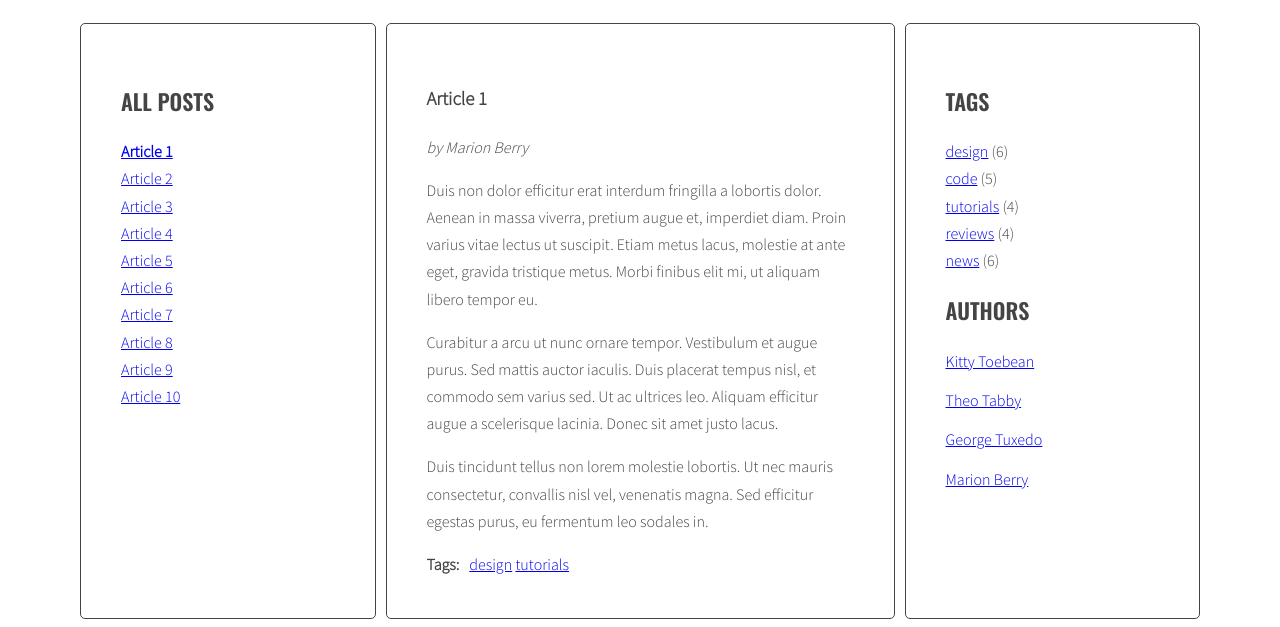
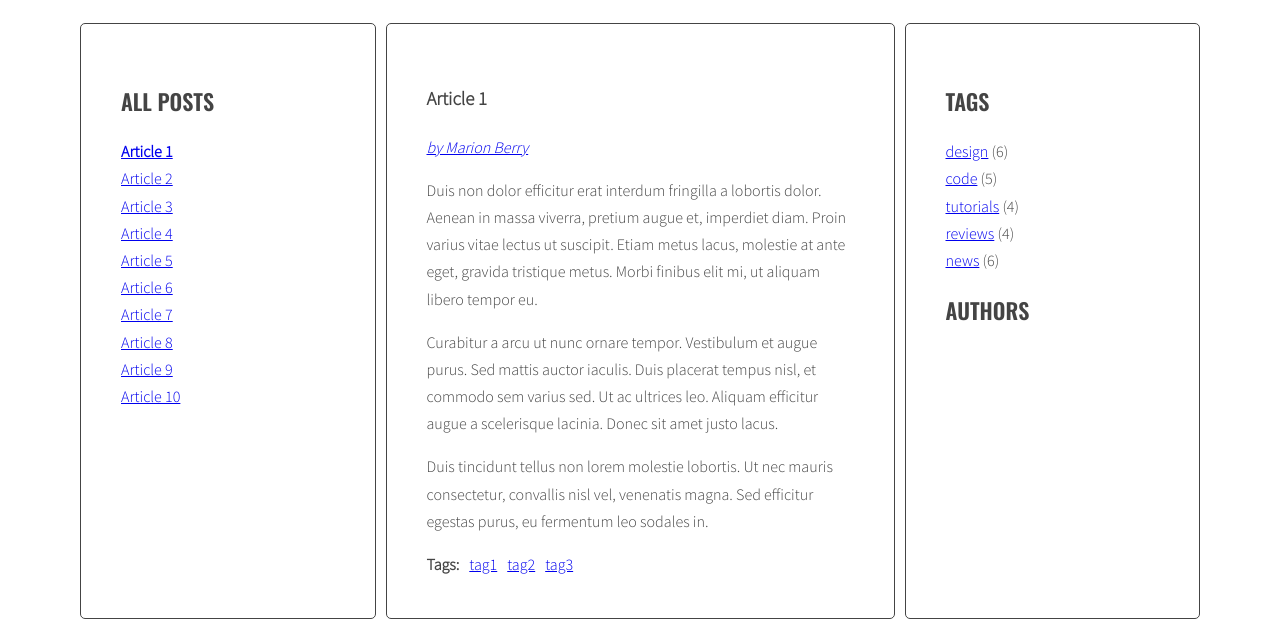
Before and after one commit to ponurrrak/javascript-blog, a website: page index.html in a window 1280 px wide. Shown: the part 220-847 px from the top of the page. Drawn offline with nearby package versions, Linux system fonts and the light colour scheme.

Commit message:
Add functions: generateTags, tagClickHandler, addClickListenersToTags, generateAuthors, authorClickHandler and addClickListenersToAuthors. Improve generateTitleLinks function.

```diff
--- a/index.html
+++ b/index.html
@@ -17,9 +17,9 @@
             <ul class="list titles"></ul>
           </aside>
           <section class="posts">
-            <article class="post active" id="article-1">
+            <article class="post active" id="article-1" data-tags="tag1 tag2 tag3" data-author="Marion Berry">
               <h3 class="post-title">Article 1</h3>
-              <p class="post-author">by Marion Berry</p>
+              <p class="post-author"></p>
               <div class="post-content">
                 <p>Duis non dolor efficitur erat interdum fringilla a lobortis dolor. Aenean in massa viverra, pretium augue et, imperdiet diam. Proin varius vitae lectus ut suscipit. Etiam metus lacus, molestie at ante eget, gravida tristique metus. Morbi finibus elit mi, ut aliquam libero tempor eu.</p>
 
@@ -30,14 +30,12 @@
               <div class="post-tags">
                 <p><strong>Tags:</strong></p>
                 <ul class="list list-horizontal">
-                  <li><a href="#">design</a></li>
-                  <li><a href="#">tutorials</a></li>
                 </ul>
               </div>
             </article>
-            <article class="post" id="article-2">
+            <article class="post" id="article-2" data-tags="tag4" data-author="Theo Tabby">
               <h3 class="post-title">Article 2</h3>
-              <p class="post-author">by Theo Tabby</p>
+              <p class="post-author"></p>
               <div class="post-content">
                 <p>Phasellus sollicitudin, arcu vel iaculis ullamcorper, quam leo viverra orci, et faucibus quam sapien vel est. Maecenas ac suscipit elit. Nullam interdum, lorem vitae venenatis pulvinar, ex dui malesuada nunc, tempus cursus enim metus vel nulla.</p>
 
@@ -48,14 +46,12 @@
               <div class="post-tags">
                 <p><strong>Tags:</strong></p>
                 <ul class="list list-horizontal">
-                  <li><a href="#">news</a></li>
-                  <li><a href="#">code</a></li>
                 </ul>
               </div>
             </article>
-            <article class="post" id="article-3">
+            <article class="post" id="article-3" data-tags="tag1 tag5 tag6" data-author="George Tuxedo">
               <h3 class="post-title">Article 3</h3>
-              <p class="post-author">by George Tuxedo</p>
+              <p class="post-author"></p>
               <div class="post-content">
                 <p>Mauris vel pellentesque turpis, ac sodales nisl. Quisque iaculis mi velit, ut convallis tellus accumsan a. Quisque iaculis, nisi et dignissim tincidunt, nisl eros euismod nulla, finibus laoreet erat enim posuere elit.</p>
 
@@ -65,15 +61,12 @@
               <div class="post-tags">
                 <p><strong>Tags:</strong></p>
                 <ul class="list list-horizontal">
-                  <li><a href="#">news</a></li>
-                  <li><a href="#">reviews</a></li>
-                  <li><a href="#">design</a></li>
                 </ul>
               </div>
             </article>
-            <article class="post" id="article-4">
+            <article class="post" id="article-4" data-tags="tag2 tag3 tag6" data-author="Kitty Toebean">
               <h3 class="post-title">Article 4</h3>
-              <p class="post-author">by Kitty Toebean</p>
+              <p class="post-author"></p>
               <div class="post-content">
                 <p>Morbi vel cursus nulla, vel varius mauris. Suspendisse sed elit sit amet risus faucibus vestibulum ut sit amet purus. Donec orci est, condimentum ut quam quis, scelerisque fringilla ligula.</p>
 
@@ -84,15 +77,12 @@
               <div class="post-tags">
                 <p><strong>Tags:</strong></p>
                 <ul class="list list-horizontal">
-                  <li><a href="#">tutorials</a></li>
-                  <li><a href="#">code</a></li>
-                  <li><a href="#">design</a></li>
                 </ul>
               </div>
             </article>
-            <article class="post" id="article-5">
+            <article class="post" id="article-5" data-tags="tag4 tag7" data-author="Marion Berry">
               <h3 class="post-title">Article 5</h3>
-              <p class="post-author">by Marion Berry</p>
+              <p class="post-author"></p>
               <div class="post-content">
                 <p>Suspendisse sem eros, euismod condimentum arcu ac, consequat fermentum orci. Nam convallis lacus nec interdum vestibulum. Vestibulum luctus, quam eu tristique ornare, lorem nibh sodales enim, vitae tempor dolor ante vitae tortor.</p>
 
@@ -103,14 +93,12 @@
               <div class="post-tags">
                 <p><strong>Tags:</strong></p>
                 <ul class="list list-horizontal">
-                  <li><a href="#">design</a></li>
-                  <li><a href="#">reviews</a></li>
                 </ul>
               </div>
             </article>
-            <article class="post" id="article-6">
+            <article class="post" id="article-6" data-tags="tag1 tag5 tag6 tag8" data-author="George Tuxedo">
               <h3 class="post-title">Article 6</h3>
-              <p class="post-author">by George Tuxedo</p>
+              <p class="post-author"></p>
               <div class="post-content">
                 <p>Donec posuere iaculis ante sed hendrerit. Lorem ipsum dolor sit amet, consectetur adipiscing elit. Quisque hendrerit neque nec urna tincidunt, quis vehicula dui vulputate. Morbi est sapien, auctor ut lectus eu, placerat viverra lorem.</p>
 
@@ -121,14 +109,12 @@
               <div class="post-tags">
                 <p><strong>Tags:</strong></p>
                 <ul class="list list-horizontal">
-                  <li><a href="#">reviews</a></li>
-                  <li><a href="#">code</a></li>
                 </ul>
               </div>
             </article>
-            <article class="post" id="article-7">
+            <article class="post" id="article-7" data-tags="tag1 tag2 tag3 tag6" data-author="Kitty Toebean">
               <h3 class="post-title">Article 7</h3>
-              <p class="post-author">by Kitty Toebean</p>
+              <p class="post-author"></p>
               <div class="post-content">
                 <p>Donec eleifend mauris ac nisl fermentum, ac fermentum turpis dignissim. Aliquam diam nisl, imperdiet a varius eget, lobortis sed nisi. Nullam suscipit ipsum sed magna blandit, sed pellentesque urna malesuada.</p>
 
@@ -139,14 +125,12 @@
               <div class="post-tags">
                 <p><strong>Tags:</strong></p>
                 <ul class="list list-horizontal">
-                  <li><a href="#">code</a></li>
-                  <li><a href="#">news</a></li>
                 </ul>
               </div>
             </article>
-            <article class="post" id="article-8">
+            <article class="post" id="article-8" data-tags="tag1 tag4 tag6" data-author="Theo Tabby">
               <h3 class="post-title">Article 8</h3>
-              <p class="post-author">by Theo Tabby</p>
+              <p class="post-author"></p>
               <div class="post-content">
                 <p>Praesent quis imperdiet erat. Curabitur tempor sapien a interdum malesuada. Proin libero erat, sagittis a sollicitudin eget, pulvinar nec risus. Cras et suscipit sem.</p>
 
@@ -157,15 +141,12 @@
               <div class="post-tags">
                 <p><strong>Tags:</strong></p>
                 <ul class="list list-horizontal">
-                  <li><a href="#">news</a></li>
-                  <li><a href="#">design</a></li>
-                  <li><a href="#">tutorials</a></li>
                 </ul>
               </div>
             </article>
-            <article class="post" id="article-9">
+            <article class="post" id="article-9" data-tags="tag2 tag7" data-author="Marion Berry">
               <h3 class="post-title">Article 9</h3>
-              <p class="post-author">by Marion Berry</p>
+              <p class="post-author"></p>
               <div class="post-content">
                 <p>Tam et facilisis purus. Donec vulputate est quis lobortis posuere. Nunc vitae lorem ut odio faucibus pulvinar nec in justo. Ut ut ante ac tellus ornare tempus. Nunc maximus, tortor et dictum convallis, nunc libero posuere leo, scelerisque ultrices arcu sapien ut tellus.</p>
 
@@ -176,14 +157,12 @@
               <div class="post-tags">
                 <p><strong>Tags:</strong></p>
                 <ul class="list list-horizontal">
-                  <li><a href="#">news</a></li>
-                  <li><a href="#">tutorials</a></li>
                 </ul>
               </div>
             </article>
-            <article class="post" id="article-10">
+            <article class="post" id="article-10" data-tags="tag1 tag5" data-author="George Tuxedo">
               <h3 class="post-title">Article 10</h3>
-              <p class="post-author">by George Tuxedo</p>
+              <p class="post-author"></p>
               <div class="post-content">
                 <p>Aliquam erat volutpat. Ut non eleifend lectus. Donec suscipit tellus tempor, ornare dui id, hendrerit neque. Phasellus lacinia laoreet dui in luctus. Sed hendrerit, magna sit amet varius tempor, augue augue scelerisque est, non scelerisque mauris libero eu sapien.</p>
 
@@ -194,10 +173,6 @@
               <div class="post-tags">
                 <p><strong>Tags:</strong></p>
                 <ul class="list list-horizontal">
-                  <li><a href="#">code</a></li>
-                  <li><a href="#">design</a></li>
-                  <li><a href="#">news</a></li>
-                  <li><a href="#">reviews</a></li>
                 </ul>
               </div>
             </article>
@@ -213,26 +188,6 @@
             </ul>
             <h2 class="section-title">Authors</h2>
             <ul class="list authors">
-              <li>
-                <a href="#">
-                  <span class="author-name">Kitty Toebean</span>
-                </a>
-              </li>
-              <li>
-                <a href="#">
-                  <span class="author-name">Theo Tabby</span>
-                </a>
-              </li>
-              <li>
-                <a href="#">
-                  <span class="author-name">George Tuxedo</span>
-                </a>
-              </li>
-              <li>
-                <a href="#">
-                  <span class="author-name">Marion Berry</span>
-                </a>
-              </li>
             </ul>
           </aside>
         </main>
--- a/js/script.js
+++ b/js/script.js
@@ -1,34 +1,48 @@
 'use strict';
 
 {
+  const optTitleLinkTemplate = '<li><a href="#{article-id}"><span>{article-title}</span></a></li>';
+  // {article-id} and {article-title} in string above are placeholders only to be replaced in further code by values of variables
+
+  const optTagWrapperTemplate = '<li><a href="#tag-{tag}">{tag}</a></li>';
+  // same idea as above. It's also implemented below in other variables or properties with names based on word "template"
+
+  const optArticleAuthorTemplate = '<a href="#author-{author}">by {author}</a>';
+
   const optActiveClass = 'active';
 
   const optSelectors = {
     article: '.post',
     articleTitle: '.post-title',
     titleList: '.titles',
-    firstTitleLink: 'li:first-of-type a'
+    articleTags: '.post-tags .list',
+    tagLink: 'a[href^="#tag-"]',
+    articleAuthor: '.post-author',
+    authorLink: 'a[href^="#author-"]',
+    linkTemplate: 'a[href="{link}"]'
   };
 
   optSelectors.activeArticle = optSelectors.article + '.' + optActiveClass;
   optSelectors.titleLinks = optSelectors.titleList + ' a';
   optSelectors.activeTitleLink = optSelectors.titleLinks + '.' + optActiveClass;
+  optSelectors.activeTagLink = optSelectors.tagLink + '.' + optActiveClass;
+  optSelectors.articleTagggedTemplate = optSelectors.article + '[data-tags~="{tagText}"]';
+  optSelectors.activeArticleAuthor = optSelectors.articleAuthor + ' .' + optActiveClass;
+  optSelectors.articleBySameAuthorTemplate = optSelectors.article + '[data-author="{authorText}"]';
 
-  const optTitleLinkTemplate = '<li><a href="#{article-id}"><span>{article-title}</span></a></li>';
-  // {article-id} and {article-title} in string above are placeholders only to be replaced in further code by values of variables
-
+  const fullListofArticles = document.querySelectorAll(optSelectors.article);
 
   const titleClickHandler = function(e){
     e.preventDefault();
     const clickedElement = this;
     const newActiveArticleId = clickedElement.getAttribute('href');
     const activeLinks = document.querySelectorAll(optSelectors.activeTitleLink);
-    for (let activeLink of activeLinks){
+    for(let activeLink of activeLinks){
       activeLink.classList.remove(optActiveClass);
     }
     clickedElement.classList.add(optActiveClass);
     const activeArticles = document.querySelectorAll(optSelectors.activeArticle);
-    for (let activeArticle of activeArticles){
+    for(let activeArticle of activeArticles){
       activeArticle.classList.remove(optActiveClass);
     }
     document.querySelector(newActiveArticleId).classList.add(optActiveClass);
@@ -37,19 +51,87 @@
   const generateTitleLinks = function(selector){
     const titleList = document.querySelector(optSelectors.titleList);
     titleList.innerHTML = '';
-    const listofArticles = document.querySelectorAll(selector);
     let newTitleListContent = '';
+    const listofArticles = (selector !== undefined) ? document.querySelectorAll(selector) : fullListofArticles;
     for(let article of listofArticles){
       newTitleListContent += optTitleLinkTemplate.replace('{article-id}', article.getAttribute('id')).replace('{article-title}', article.querySelector(optSelectors.articleTitle).textContent);
     }
     titleList.innerHTML = newTitleListContent;
-    titleList.querySelector(optSelectors.firstTitleLink).classList.add(optActiveClass);
     const links = document.querySelectorAll(optSelectors.titleLinks);
     for(let link of links){
       link.addEventListener('click', titleClickHandler);
+      for(let activeArticle of document.querySelectorAll(optSelectors.activeArticle)){
+        if(link.getAttribute('href').slice(1) === activeArticle.getAttribute('id')){
+          link.classList.add(optActiveClass);
+        }
+      }
     }
   };
 
+  const generateTags = function(){
+    for(let article of fullListofArticles){
+      const articleTagsList = article.querySelector(optSelectors.articleTags);
+      let articleTagsListContent = '';
+      for(let tag of article.getAttribute('data-tags').split(' ')){
+        articleTagsListContent += optTagWrapperTemplate.replace(/\{tag\}/g, tag);
+      }
+      articleTagsList.innerHTML = articleTagsListContent;
+    }
+  };
 
-  generateTitleLinks(optSelectors.article);
+  const tagClickHandler = function(e){
+    e.preventDefault();
+    const clickedElement = this;
+    const newActiveTagLink = clickedElement.getAttribute('href');
+    const newActiveTagText =  newActiveTagLink.slice(5);
+    for(let activeTagLink of document.querySelectorAll(optSelectors.activeTagLink)){
+      activeTagLink.classList.remove(optActiveClass);
+    }
+    for(let newActiveTag of document.querySelectorAll(optSelectors.linkTemplate.replace('{link}', newActiveTagLink))){
+      newActiveTag.classList.add(optActiveClass);
+    }
+    generateTitleLinks(optSelectors.articleTagggedTemplate.replace(/\{tagText\}/g, newActiveTagText));
+  };
+
+  const addClickListenersToTags = function(){
+    for(let tagLink of document.querySelectorAll(optSelectors.tagLink)){
+      tagLink.addEventListener('click', tagClickHandler);
+    }
+  };
+
+  const generateAuthors = function(){
+    for(let article of fullListofArticles){
+      article.querySelector(optSelectors.articleAuthor).innerHTML = optArticleAuthorTemplate.replace(/\{author\}/g, article.getAttribute('data-author'));
+    }
+  };
+
+  const authorClickHandler = function(e){
+    e.preventDefault();
+    const clickedElement = this;
+    const newActiveAuthorLink = clickedElement.getAttribute('href');
+    const newActiveAuthorText =  newActiveAuthorLink.slice(8);
+    for(let activeAuthorLink of document.querySelectorAll(optSelectors.activeArticleAuthor)){
+      activeAuthorLink.classList.remove(optActiveClass);
+    }
+    for(let newActiveAuthor of document.querySelectorAll(optSelectors.linkTemplate.replace('{link}', newActiveAuthorLink))){
+      newActiveAuthor.classList.add(optActiveClass);
+    }
+    generateTitleLinks(optSelectors.articleBySameAuthorTemplate.replace(/\{authorText\}/g, newActiveAuthorText));
+  };
+
+  const addClickListenersToAuthors = function(){
+    for(let authorLink of document.querySelectorAll(optSelectors.authorLink)){
+      authorLink.addEventListener('click', authorClickHandler);
+    }
+  };
+
+  generateTitleLinks();
+
+  generateTags();
+
+  addClickListenersToTags();
+
+  generateAuthors();
+
+  addClickListenersToAuthors();
 }
--- a/package.json
+++ b/package.json
@@ -8,9 +8,6 @@
     "init:dirs": "mkdirp sass css vendor images js",
     "init:files": "touch README.md index.html sass/style.scss js/script.js",
     "init:gitignore": "curl https://raw.githubusercontent.com/github/gitignore/master/Node.gitignore -o .gitignore",
-    "init:eslint": "cp /d/KODILLA/.eslintrc.json ./",
-    "init:editorconfig": "cp /d/KODILLA/.editorconfig ./",
-    "init:stylelint": "cp /d/KODILLA/.stylelintrc.json ./",
     "test": "npm-run-all test:*",
     "test:html": "html-validate *.html",
     "test:js": "eslint js/",
--- a/sass/style.scss
+++ b/sass/style.scss
@@ -90,6 +90,11 @@ body {
 .list-horizontal {
   li {
     display: inline-block;
+    margin-right: 10px;
+
+    &:last-of-type {
+      margin-right: 0;
+    }
   }
 }
 
@@ -121,6 +126,12 @@ body {
 
 .post-author {
   font-style: italic;
+
+  a {
+    &.active {
+      font-weight: bold;
+    }
+  }
 }
 
 .post-tags {
```
Also changed, not shown: css/style.css, 1 other file.
